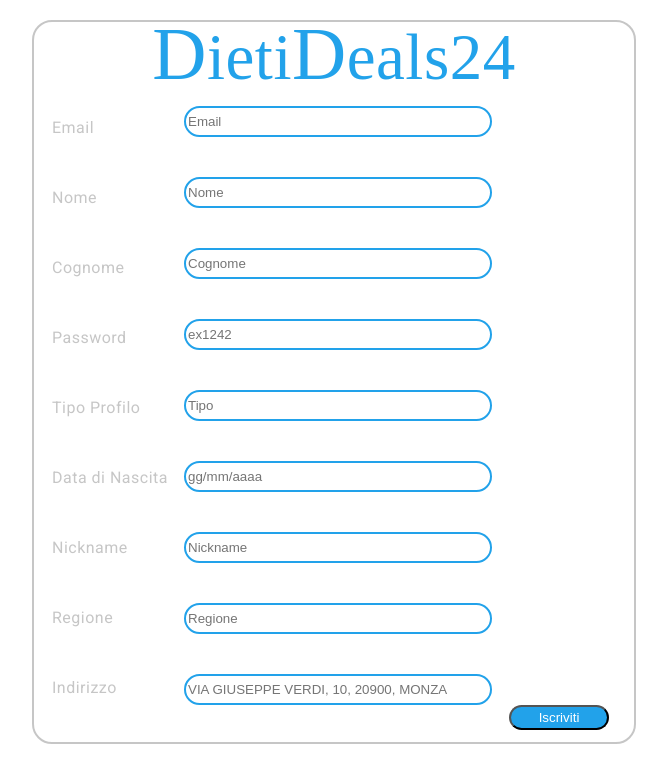
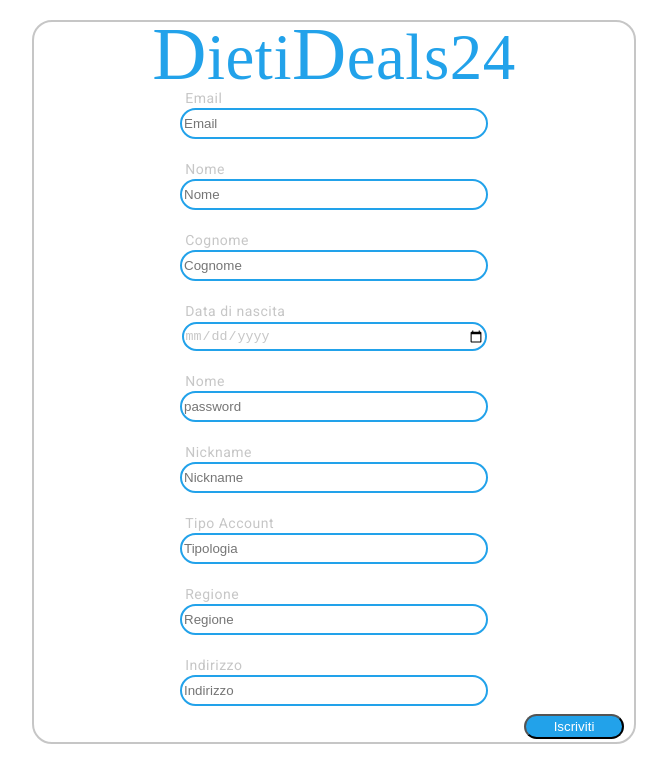
Before and after one commit to andrear3/ingsw-project-2023, an Angular app in the folder frontend/angular-app/: page /registration in a window 1280 px wide. Shown: the top 782 px of the page, without its empty margins (306-973 px from the left). Built offline with nearby package versions, Linux system fonts and the light colour scheme.

Commit message:
rifatta completamente registraion

```diff
--- a/frontend/angular-app/src/app/_services/rest-api.service.ts
+++ b/frontend/angular-app/src/app/_services/rest-api.service.ts
@@ -2,7 +2,7 @@
 import { Injectable } from '@angular/core';
 import { HttpClient, HttpHeaders } from '@angular/common/http';
 import { Utente } from '../_models/utente-model';
-import { Login } from '../_models/login-model';
+//import { Login } from '../_models/login-model';
 @Injectable({
   providedIn: 'root',
 })
--- a/frontend/angular-app/src/app/log-in-page/log-in-page.component.ts
+++ b/frontend/angular-app/src/app/log-in-page/log-in-page.component.ts
@@ -1,7 +1,7 @@
 import { Component, inject, OnInit } from '@angular/core';
 import { RestService } from '../_services/rest-api.service';
 import { RouterLink } from '@angular/router';
-import { Login } from '../_models/login-model';
+//import { Login } from '../_models/login-model';
 
 @Component({
   selector: 'app-log-in-page',
@@ -11,21 +11,5 @@
   styleUrl: './log-in-page.component.scss',
 })
 export class LogInPageComponent {
-  restService = inject(RestService);
-  login: Login = {
-    nickname: "giorgio",
-    password: "giorgio",
-  };
 
-  ngOnInit() {
-    this.restService.loginUtente(this.login).subscribe({
-      next: (data: any) => {
-        console.log(data);
-      },
-      error: (err: any) => {
-        console.log(err);
-      },
-      complete: () => {},
-    });
-  }
 }
--- a/frontend/angular-app/src/app/navbar/navbar.component.scss
+++ b/frontend/angular-app/src/app/navbar/navbar.component.scss
@@ -13,7 +13,7 @@
     margin-left: 100%;
   }
   .boxCategoria{
-    idth: 350px;
+    width: 350px;
     height: 25px;
     position:relative;
     border-radius: 20px;
--- a/frontend/angular-app/src/app/registrationpage/registrationpage.component.html
+++ b/frontend/angular-app/src/app/registrationpage/registrationpage.component.html
@@ -14,31 +14,49 @@
                 <span class="D2">D</span>
                 <span class="eals24">eals24</span>
                  </div>
-                 <input type="text" class="boxEmail" placeholder="Email">
-                 <input type="text" class="boxNome" placeholder="Nome">
-                 <input type="text" class="boxCognome" placeholder="Cognome">
-                 <input type="password" class="boxPassword" placeholder="ex1242">
-                 <input type="text" class="boxTipoAccount" placeholder="Tipo"  matInput [matAutocomplete]="auto">
-                 <mat-autocomplete #auto="matAutocomplete">
-                @for (option of options; track option) {
-                <mat-option [value]="option">{{ option }}</mat-option>
-                }
-              </mat-autocomplete>
-            <input type="text" class="boxDataNascita" placeholder="gg/mm/aaaa">
-            <input type="text" class="boxNickname" placeholder="Nickname">
-            <input type="text" class="boxRegione" placeholder="Regione">
-            <input type="text" class="boxIndirizzo" placeholder="VIA GIUSEPPE VERDI, 10, 20900, MONZA">
-            <span class="textEmail">Email</span>
-            <span class="textNome">Nome</span>
-            <span class="textCognome">Cognome</span>
-            <span class="textPassword">Password</span>
-            <span class="textTipoProfilo">Tipo Profilo</span>
-            <span class="textDataNascita">Data di Nascita</span>
-            <span class="textNickname">Nickname</span>
-            <span class="textRegione">Regione</span>
-            <span class="textIndirizzo">Indirizzo</span>
+            <div class="boxEmail">
+                <label>Email</label>
+                <input type="email" placeholder="Email">
+            </div>
+            <div class="boxNome">
+                <label>Nome</label>
+                <input type="text" placeholder="Nome">
+            </div>
+            <div class="boxCognome">
+                <label>Cognome</label>
+                <input type="text" placeholder="Cognome">
+            </div>
+            <div class="boxDataNascita">
+                <label>Data di nascita</label>
+                <input type="date" placeholder="gg/mm/aaaa">
+            </div>
+            <div class="boxPassword">
+                <label>Nome</label>
+                <input type="password" placeholder="password">
+            </div>
+            <div class="boxNickname">
+                <label>Nickname</label>
+                <input type="text" placeholder="Nickname">
+            </div>
+            <div class="boxTipoAccount">
+                <label>Tipo Account</label>
+                <input type="text" placeholder="Tipologia" matInput [matAutocomplete]="auto">
+            </div>
+
+                <mat-autocomplete #auto="matAutocomplete">
+               @for (option of options; track option) {
+               <mat-option [value]="option">{{ option }}</mat-option>
+               }
+            </mat-autocomplete>
+            <div class="boxRegione">
+                <label>Regione</label>
+                <input type="text" placeholder="Regione">
+            </div>
+            <div class="boxIndirizzo">
+                <label>Indirizzo</label>
+                <input type="text" placeholder="Indirizzo">
+            </div>
             <button class="iscrivitiButton">Iscriviti</button>
-
         </div>
     </body>
 </html>
--- a/frontend/angular-app/src/app/registrationpage/registrationpage.component.scss
+++ b/frontend/angular-app/src/app/registrationpage/registrationpage.component.scss
@@ -44,31 +44,52 @@
     position:relative;
     top: 20px;
 }
-.boxEmail,.boxNome,.boxCognome,.boxDataNascita,.boxPassword,.boxNickname,.boxTipoAccount,.boxRegione,.boxIndirizzo
-{
+.boxEmail, .boxNome, .boxCognome, .boxDataNascita, .boxPassword, .boxNickname, .boxTipoAccount, .boxRegione, .boxIndirizzo {
+   // display: flex;
+    flex-direction: row;
+    align-items: center; /* Allinea verticalmente gli elementi al centro */
+    margin: 20px auto;
+    width: 80%;
+    max-width: 500px;
+}
+
+.boxEmail input,
+.boxNome input,
+.boxCognome input,
+.boxDataNascita input,
+.boxPassword input,
+.boxNickname input,
+.boxTipoAccount input,
+.boxRegione input,
+.boxIndirizzo input{
     width:300px;
     height: 25px;
-    border:2px solid #22A2EA;
     border-radius: 20px;
-    position:relative;
-    text-align: left;
-    color:#AAAA;
-    display: block;
-    left: 25%;
-    margin-top: 40px;
+    border: 2px solid #22A2EA;
+    color: #AAAA;
+    margin: -2px;
+    align-items: center;
 
 }
-.textEmail,.textNome,.textCognome,.textPassword,.textTipoProfilo,.textDataNascita,.textNickname,.textRegione,.textIndirizzo
-{
-    color: #AAAA;
-    display:block;
+.boxEmail label,
+.boxNome label,
+.boxCognome label,
+.boxDataNascita label,
+.boxPassword label,
+.boxNickname label,
+.boxTipoAccount label,
+.boxRegione label,
+.boxIndirizzo label {
+    display: block;
+    font-size: 14px;
+    color: #AAAA; /* Colore del testo delle etichette */
     position: relative;
-    margin-left: 3%;
-    margin-top: 46px;
-    bottom: 635px;
+    left: 19%;
     text-align: left;
 
+
 }
+
 .iscrivitiButton{
     width:100px;
     height: 25px;
@@ -76,7 +97,7 @@
     border-radius: 20px;
     position:relative;
     text-align: center;
-    bottom: 630px;
-    margin-left: 75%;
+    bottom: 10px;
+    margin-left: 80%;
     color:white;
 }
```
